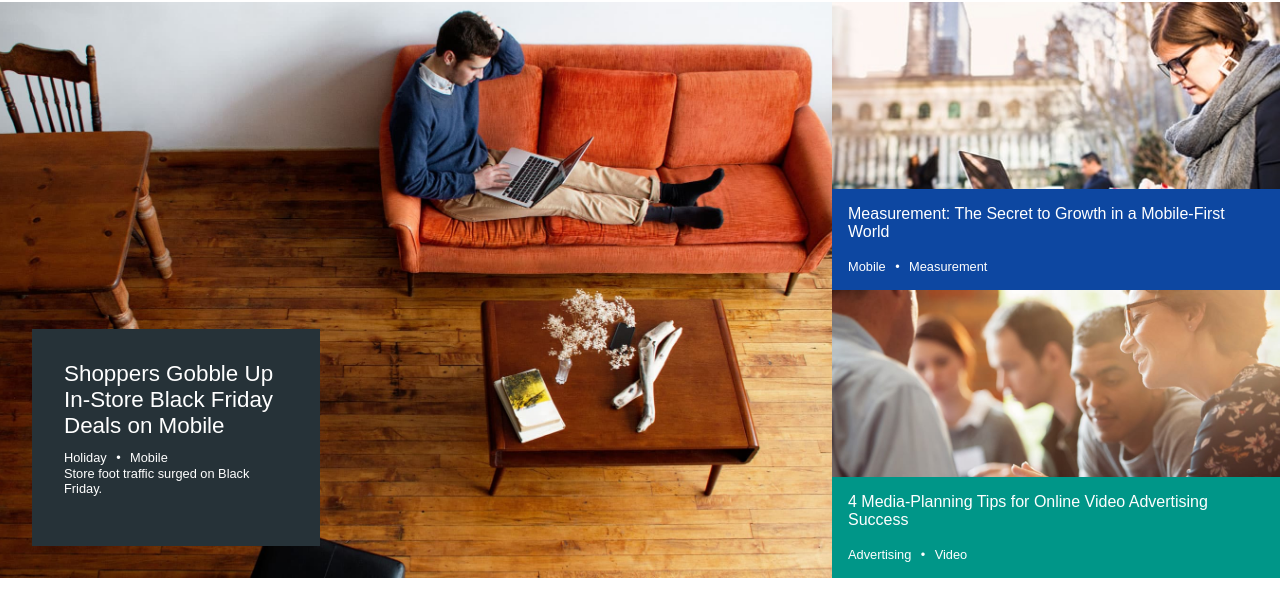
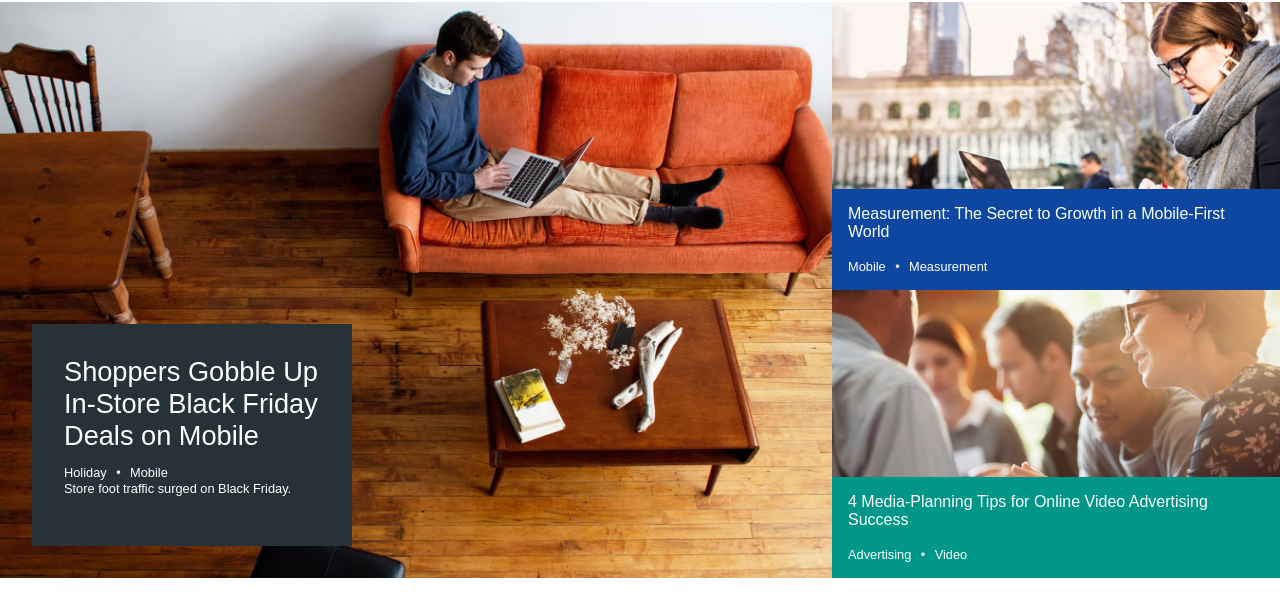
Before and after one commit to zacharyjrich/CSS-think-google-replica, a plain HTML site: page index.html in a window 1280 px wide. Shown: the part 62-678 px from the top of the page. Drawn offline with Linux system fonts and the light colour scheme.

Commit message:
finalize README and cleanup CSS file

```diff
--- a/css/styles.css
+++ b/css/styles.css
@@ -58,7 +58,6 @@ body {
   background-repeat: no-repeat;
   display: flex;
   align-items: flex-end;
-  /*justify-content: center;*/
 }
 
 .panel-1 {
@@ -131,10 +130,6 @@ span {
   display: none;
 }
 
-.slicknav_menu {
-	/*display: none;*/
-}
-
 /*Media Query Section Begins*/
 
 @media only screen and (min-width: 550px) {
@@ -156,9 +151,13 @@ span {
   }
 
   .panel-1 {
-    width: 18em;
+    width: 20em;
     padding: 2em;
     margin: 0 0 2em 2em;
+  }
+
+  .panel-1 p {
+    font-size: 1.7em;
   }
 
   span {
@@ -188,6 +187,4 @@ span {
     width: 35%;
   }
 
-
-
 }
```
Also changed, not shown: 1 other file.
